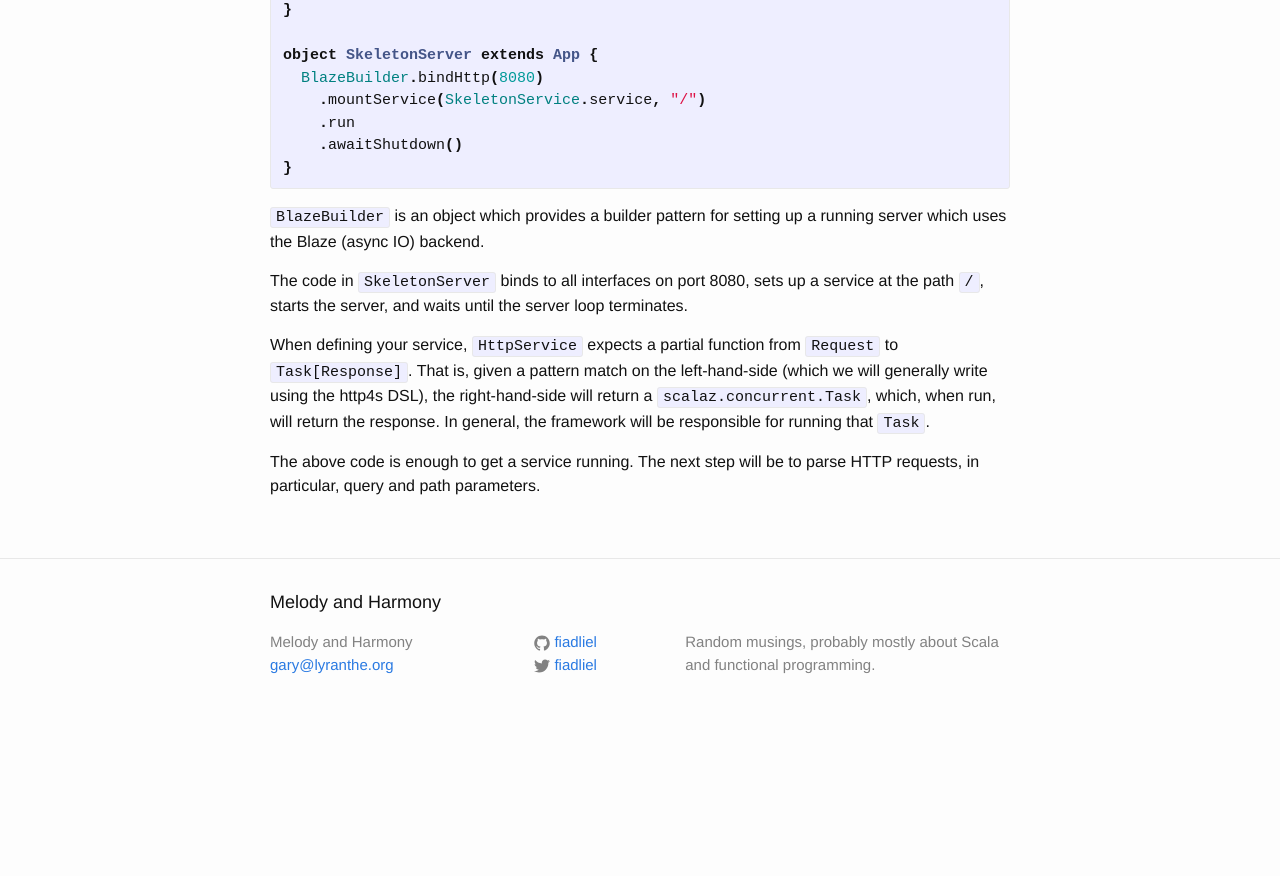
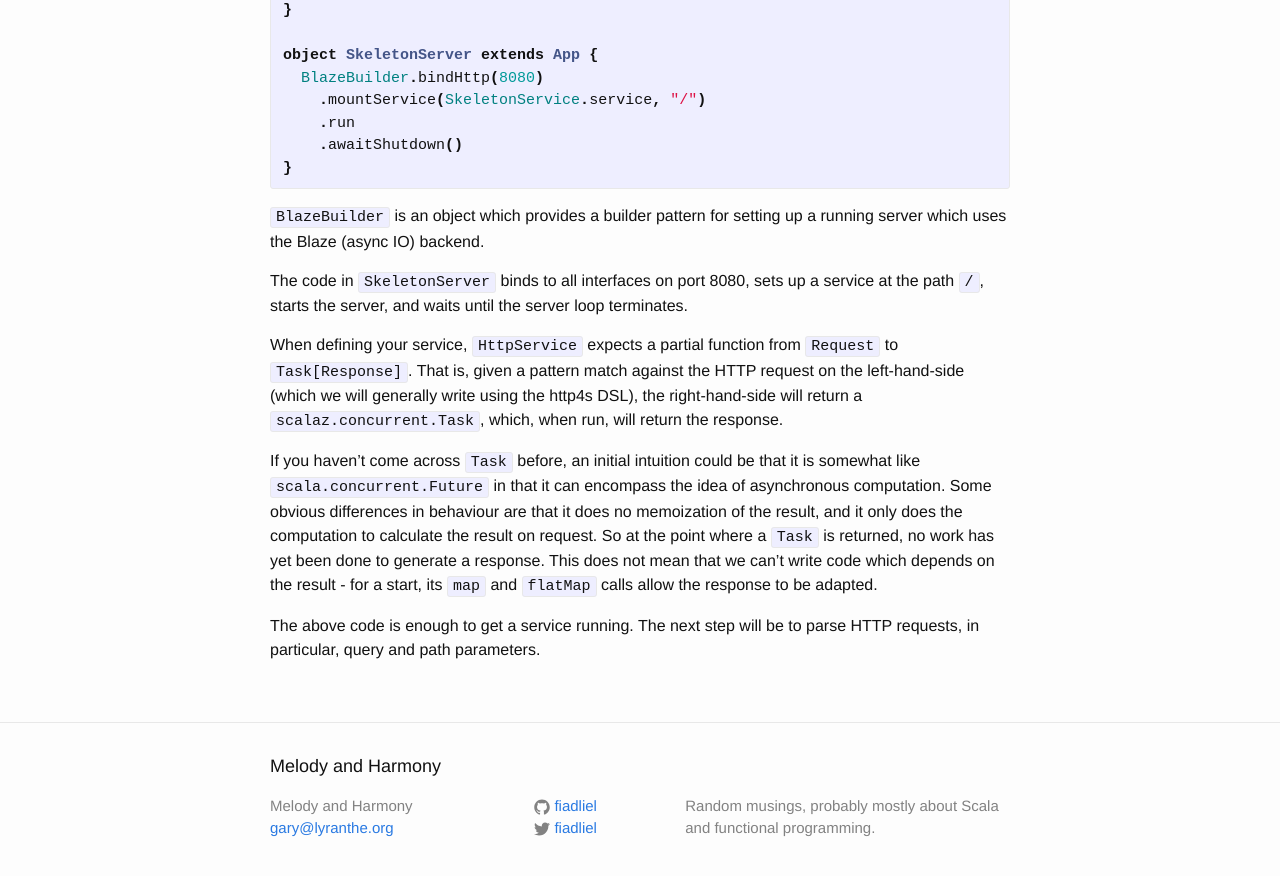
Before and after one commit to fiadliel/fiadliel.github.io, a Jekyll site: the page built from _posts/2016-02-16-setting-up-http4s.markdown, in a window 1280 px wide and 900 px high, scrolled down 653 px. Shown: the top 876 px of the window. Built offline with Jekyll 4.4.1, drawn with Linux system fonts in a browser that asks for light colours; before the commit the page ends 1389 px from its top, so only the background shows below that.

Commit message:
Update post

```diff
--- a/_posts/2016-02-16-setting-up-http4s.markdown
+++ b/_posts/2016-02-16-setting-up-http4s.markdown
@@ -43,10 +43,19 @@ The code in `SkeletonServer` binds to all interfaces on port 8080, sets up a ser
 path `/`, starts the server, and waits until the server loop terminates.
 
 When defining your service, `HttpService` expects a partial function from `Request` to
-`Task[Response]`. That is, given a pattern match on the left-hand-side (which we will generally
-write using the http4s DSL), the right-hand-side will return a `scalaz.concurrent.Task`, which,
-when run, will return the response. In general, the framework will be responsible for running
-that `Task`.
+`Task[Response]`. That is, given a pattern match against the HTTP request on
+the left-hand-side (which we will generally write using the http4s DSL), the
+right-hand-side will return a `scalaz.concurrent.Task`, which, when run, will
+return the response.
+
+If you haven't come across `Task` before, an initial intuition could be that it is
+somewhat like `scala.concurrent.Future` in that it can encompass the idea of
+asynchronous computation. Some obvious differences in behaviour are that it does
+no memoization of the result, and it only does the computation to calculate the
+result on request. So at the point where a `Task` is returned, no work has yet
+been done to generate a response. This does not mean that we can't write code which
+depends on the result - for a start, its `map` and `flatMap` calls allow the
+response to be adapted.
 
 The above code is enough to get a service running. The next step will be to
 parse HTTP requests, in particular, query and path parameters.
```
